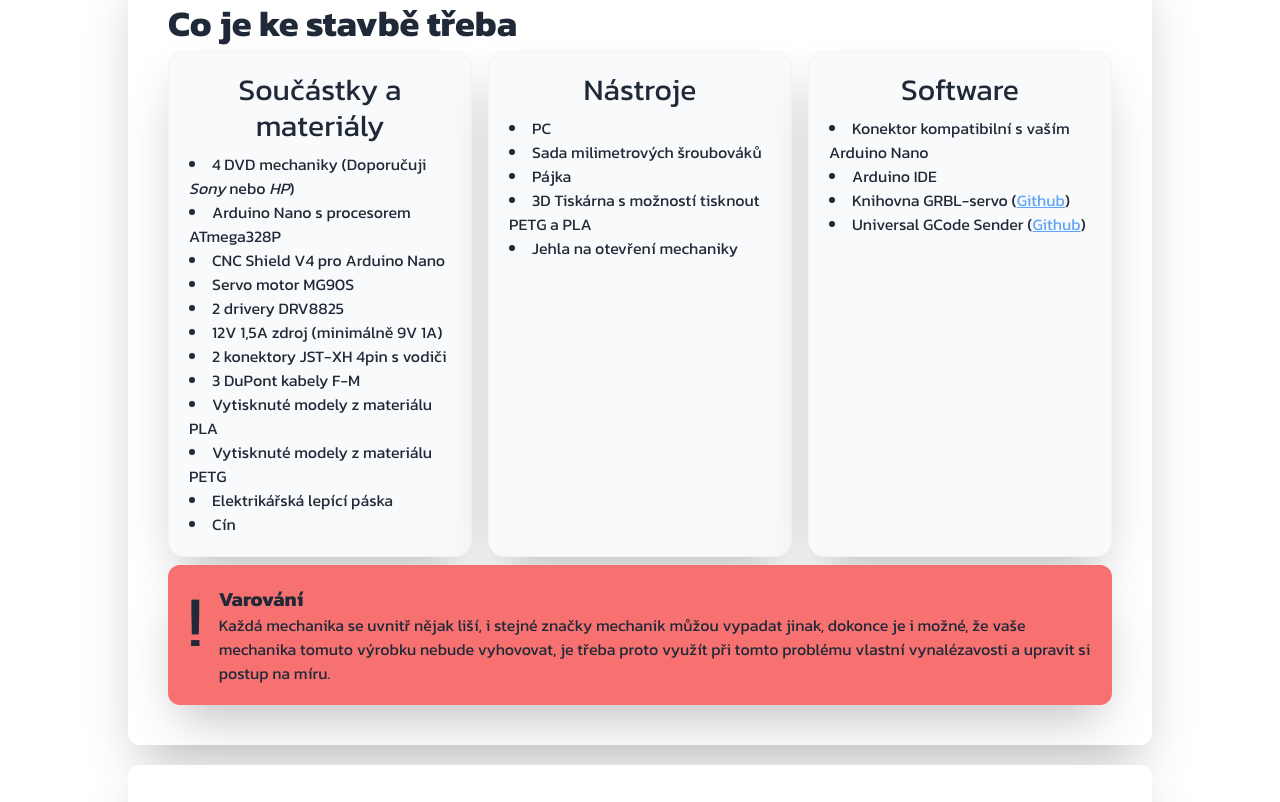
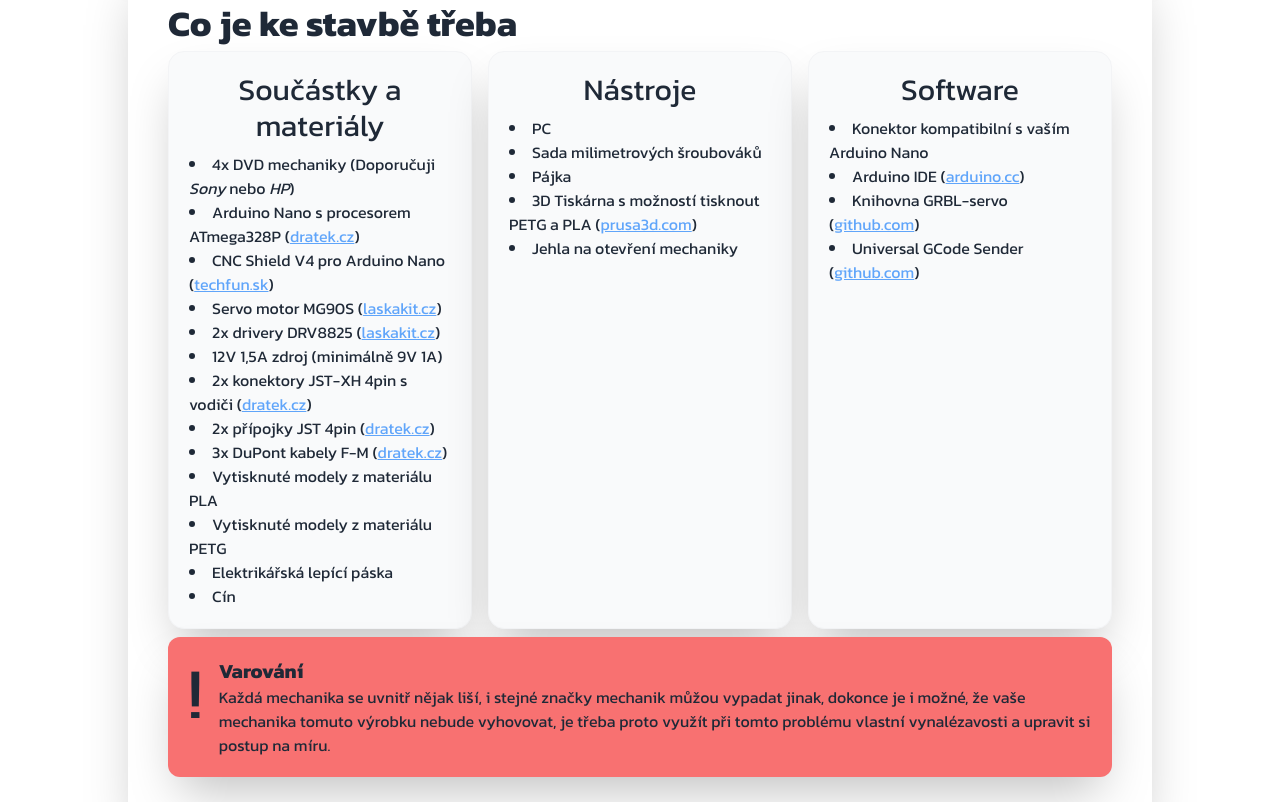
Before and after one commit to OkaJJ/navod-web, a website: page index.html in a window 1280 px wide. Shown: the part 1696-2498 px from the top of the page. Drawn offline with nearby package versions, Linux system fonts and the light colour scheme.

Commit message:
added links

```diff
--- a/index.html
+++ b/index.html
@@ -69,14 +69,15 @@
                     <div class="col-span-1 bg-gray-50 border-gray-100 border p-5 rounded-2xl shadow-2xl">
                         <h3 class="text-3xl text-center mb-2">Součástky a materiály</h3>
                         <ul class="list-disc list-inside">
-                            <li>4 DVD mechaniky (Doporučuji <i>Sony</i> nebo <i>HP</i>)</li>
-                            <li>Arduino Nano s procesorem ATmega328P</li>
-                            <li>CNC Shield V4 pro Arduino Nano</li>
-                            <li>Servo motor MG90S</li>
-                            <li>2 drivery DRV8825</li>
+                            <li>4x DVD mechaniky (Doporučuji <i>Sony</i> nebo <i>HP</i>)</li>
+                            <li>Arduino Nano s procesorem ATmega328P (<a class="text-blue-400 hover:text-blue-500 transition-colors underline" href="https://dratek.cz/arduino/121745-usb-c-klon-arduino-nano-ch340.html" target="_blank">dratek.cz</a>)</li>
+                            <li>CNC Shield V4 pro Arduino Nano (<a class="text-blue-400 hover:text-blue-500 transition-colors underline" href="https://techfun.sk/cs/produkt/cnc-shield-pre-arduino-nano/?lang=cs&currency=CZK&gclid=CjwKCAiAk--dBhABEiwAchIwkUiFGbvHst-UpUVT9ULHxoyQC6Lq5eXuiflY__c0B9RJpMandr6RnRoCKyIQAvD_BwE" target="_blank">techfun.sk</a>)</li>
+                            <li>Servo motor MG90S (<a class="text-blue-400 hover:text-blue-500 transition-colors underline" href="https://www.laskakit.cz/mini-servo-mg90s-s-kovovymi-prevody/" target="_blank">laskakit.cz</a>)</li>
+                            <li>2x drivery DRV8825 (<a class="text-blue-400 hover:text-blue-500 transition-colors underline" href="https://www.laskakit.cz/drv8825-driver-pro-krokove-motory/?gclid=CjwKCAiAk--dBhABEiwAchIwkaKP2Hnj_P9sgg4S2oL-bISPrXERyASaPYcCdaFQOammENKs9bg1BBoCaO0QAvD_BwE" target="_blank">laskakit.cz</a>)</li>
                             <li>12V 1,5A zdroj (minimálně 9V 1A)</li>
-                            <li>2 konektory JST-XH 4pin s vodiči</li>
-                            <li>3 DuPont kabely F-M</li>
+                            <li>2x konektory JST-XH 4pin s vodiči (<a class="text-blue-400 hover:text-blue-500 transition-colors underline" href="https://dratek.cz/arduino/3179-jst-xh-2.54mm-4-pin-vodic-samice.html?gclid=CjwKCAiAk--dBhABEiwAchIwkVkqEsYkW220bIo0K0tLd9zvvoJYmxkbnqqVg6O8nKMrbzyw12c7lRoCymoQAvD_BwE" target="_blank">dratek.cz</a>)</li>
+                            <li>2x přípojky JST 4pin (<a class="text-blue-400 hover:text-blue-500 transition-colors underline" href="https://dratek.cz/arduino/75022-jst-xh-2.54mm-4-pin-konektor-na-dps-rovny.html" target="_blank">dratek.cz</a>)</li>
+                            <li>3x DuPont kabely F-M (<a class="text-blue-400 hover:text-blue-500 transition-colors underline" href="https://dratek.cz/arduino/1560-10cm-dupont-m-f-kabely-barevne-40-zil-samec-samice.html" target="_blank">dratek.cz</a>)</li>
                             <li>Vytisknuté modely z materiálu PLA</li>
                             <li>Vytisknuté modely z materiálu PETG</li>
                             <li>Elektrikářská lepící páska</li>
@@ -89,7 +90,7 @@
                             <li>PC</li>
                             <li>Sada milimetrových šroubováků</li>
                             <li>Pájka</li>
-                            <li>3D Tiskárna s možností tisknout PETG a PLA</li>
+                            <li>3D Tiskárna s možností tisknout PETG a PLA (<a class="text-blue-400 hover:text-blue-500 transition-colors underline" href="https://www.prusa3d.com/cs/produkt/castecne-sestavena-3d-tiskarna-original-prusa-mini-4/" target="_blank">prusa3d.com</a>)</li>
                             <li>Jehla na otevření mechaniky</li>
                         </ul>
                     </div>
@@ -97,9 +98,9 @@
                         <h3 class="text-3xl text-center mb-2">Software</h3>
                         <ul class="list-disc list-inside">
                             <li>Konektor kompatibilní s vaším Arduino Nano</li>
-                            <li>Arduino IDE</li>
-                            <li>Knihovna GRBL-servo (<a class="text-blue-400 hover:text-blue-500 transition-colors underline" href="https://github.com/robottini/grbl-servo" target="_blank">Github</a>)</li>
-                            <li>Universal GCode Sender (<a class="text-blue-400 hover:text-blue-500 transition-colors underline" href="https://winder.github.io/ugs_website/" target="_blank">Github</a>)</li>
+                            <li>Arduino IDE (<a class="text-blue-400 hover:text-blue-500 transition-colors underline" href="https://www.arduino.cc/en/software" target="_blank">arduino.cc</a>)</li>
+                            <li>Knihovna GRBL-servo (<a class="text-blue-400 hover:text-blue-500 transition-colors underline" href="https://github.com/robottini/grbl-servo" target="_blank">github.com</a>)</li>
+                            <li>Universal GCode Sender (<a class="text-blue-400 hover:text-blue-500 transition-colors underline" href="https://winder.github.io/ugs_website/" target="_blank">github.com</a>)</li>
                         </ul>
                     </div>
                 </div>
```
